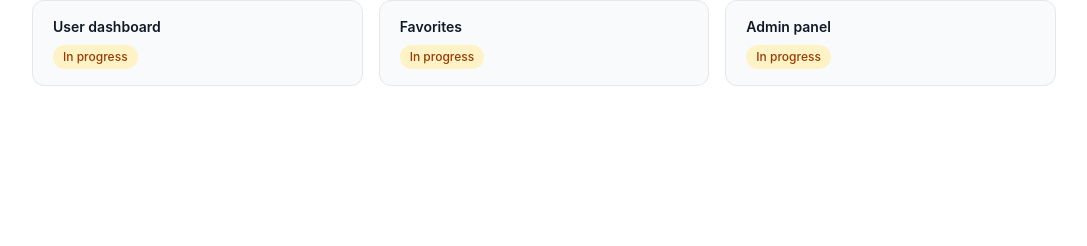
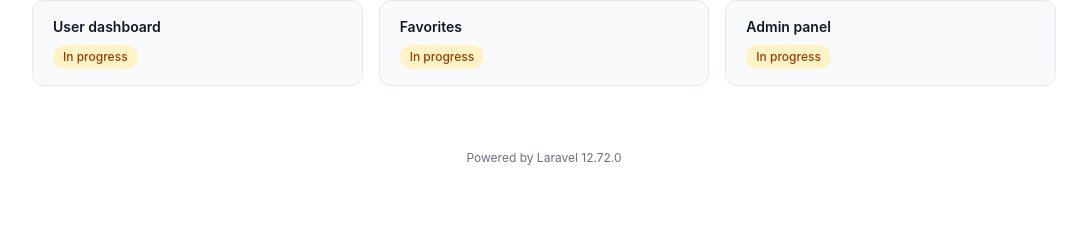
Before and after one commit to ivanserg0692/laravel-admin-api-platform, a Laravel app: template resources/views/welcome.blade.php in a window 1280 px wide. Shown: the part 554-800 px from the top of the page, without its empty margins (96-1183 px from the left). Run offline with Laravel 12, Linux system fonts and the light colour scheme; the template is opened without the code that fills it, so the values that code supplies are empty; style sheets or scripts are compiled from the project's sources.

Commit message:
[TASK-03] feature: footer laravel version display

```diff
--- a/resources/lang/en/welcome.php
+++ b/resources/lang/en/welcome.php
@@ -19,6 +19,7 @@ return [
     'top_register' => 'Register',
     'theme_toggle_dark' => 'Dark mode',
     'theme_toggle_light' => 'Light mode',
+    'footer_laravel_version' => 'Powered by Laravel :version',
     'cta_dashboard' => 'Go to dashboard',
     'cta_register' => 'Create account',
     'cta_login' => 'Log in',
--- a/resources/lang/ru/welcome.php
+++ b/resources/lang/ru/welcome.php
@@ -19,6 +19,7 @@ return [
     'top_register' => 'Регистрация',
     'theme_toggle_dark' => 'Темная тема',
     'theme_toggle_light' => 'Светлая тема',
+    'footer_laravel_version' => 'Работает на Laravel :version',
     'cta_dashboard' => 'Перейти в кабинет',
     'cta_register' => 'Создать аккаунт',
     'cta_login' => 'Войти',
--- a/resources/views/welcome.blade.php
+++ b/resources/views/welcome.blade.php
@@ -111,6 +111,10 @@
                     @endfor
                 </div>
             </div>
+
+            <footer class="mt-16 text-center text-xs text-gray-500 dark:text-gray-400">
+                {{ __('welcome.footer_laravel_version', ['version' => Illuminate\Foundation\Application::VERSION]) }}
+            </footer>
         </div>
     </section>
     <script>
```
